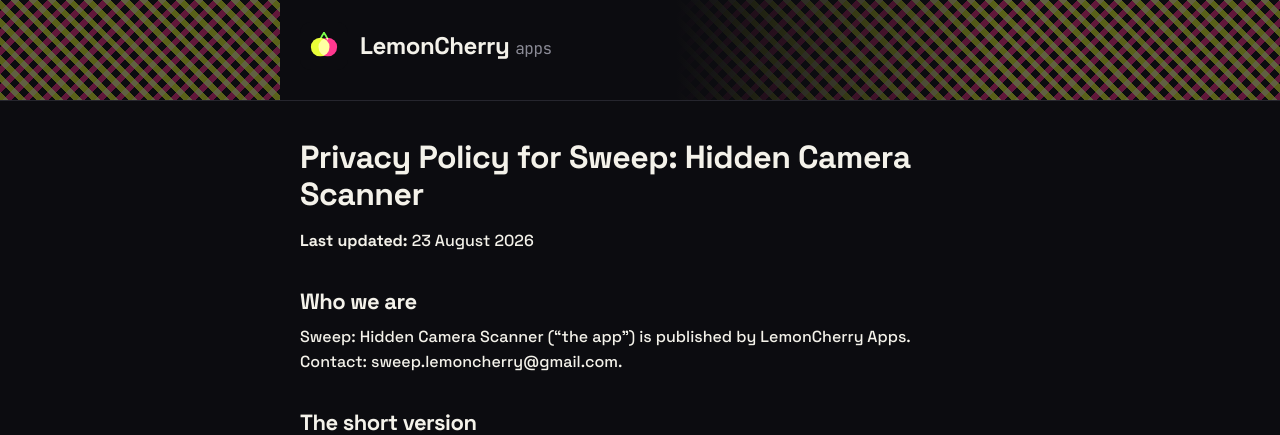
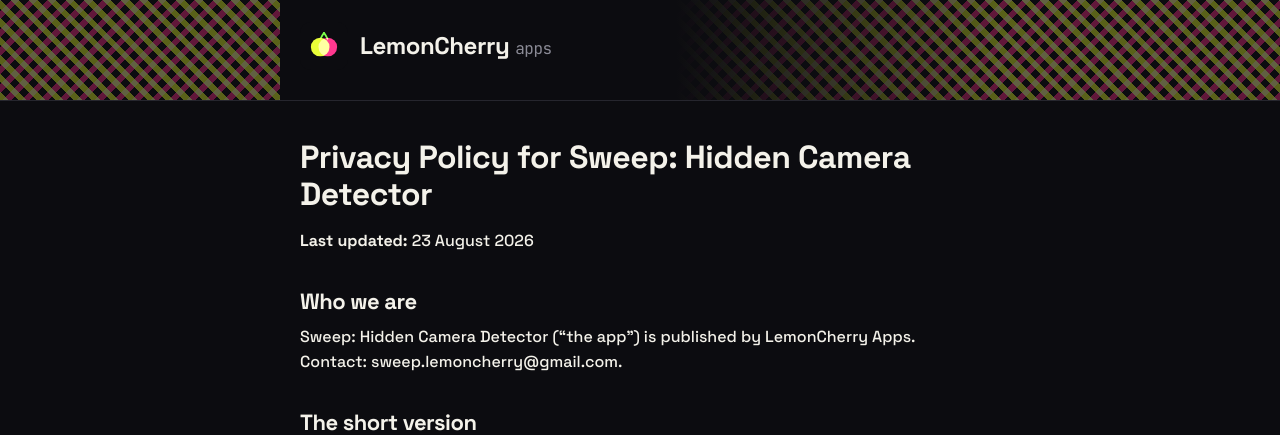
Before and after one commit to lemoncherryapps/lemoncherryapps.github.io, a Jekyll site: the page built from privacy.md, in a window 1280 px wide and 900 px high. Shown: the top 435 px of the window. Built offline with Jekyll 4.4.1, drawn with Linux system fonts in a browser that asks for light colours.

Commit message:
Rename app to "Sweep: Hidden Camera Detector"
Matches the Play listing title, which changed from "Scanner" to "Detector".
Name only — no data practices changed, so "Last updated" stays 23 August 2026.

Co-Authored-By: Claude Opus 5 <noreply@anthropic.com>

```diff
--- a/privacy.md
+++ b/privacy.md
@@ -1,15 +1,15 @@
 ---
 layout: default
 title: Privacy Policy
-description: "Privacy policy for Sweep: Hidden Camera Scanner, by LemonCherry Apps."
+description: "Privacy policy for Sweep: Hidden Camera Detector, by LemonCherry Apps."
 permalink: /privacy/
 ---
 
-# Privacy Policy for Sweep: Hidden Camera Scanner
+# Privacy Policy for Sweep: Hidden Camera Detector
 **Last updated:** 23 August 2026
 
 ## Who we are
-Sweep: Hidden Camera Scanner ("the app") is published by LemonCherry Apps. Contact:
+Sweep: Hidden Camera Detector ("the app") is published by LemonCherry Apps. Contact:
 sweep.lemoncherry@gmail.com.
 
 ## The short version
```
Also changed, not shown: index.md (+1 -1 lines).
